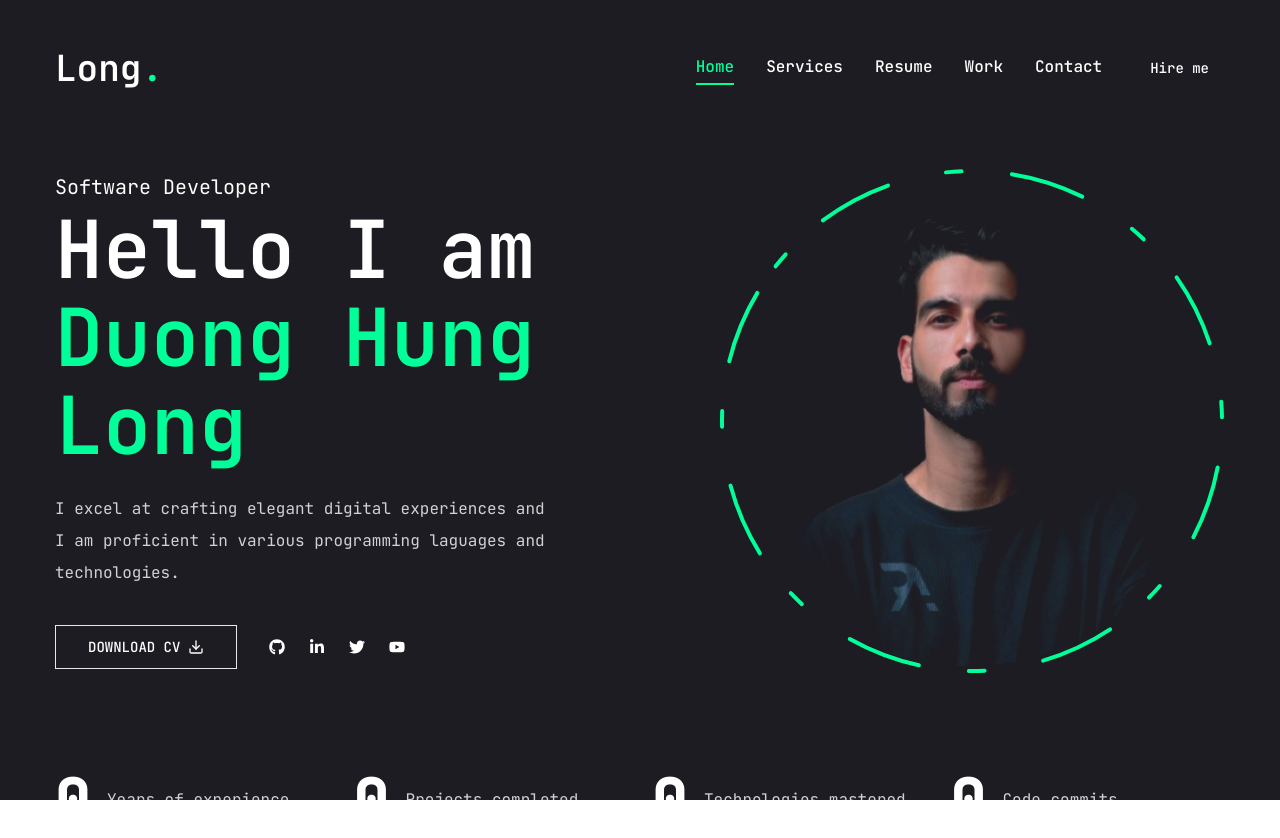
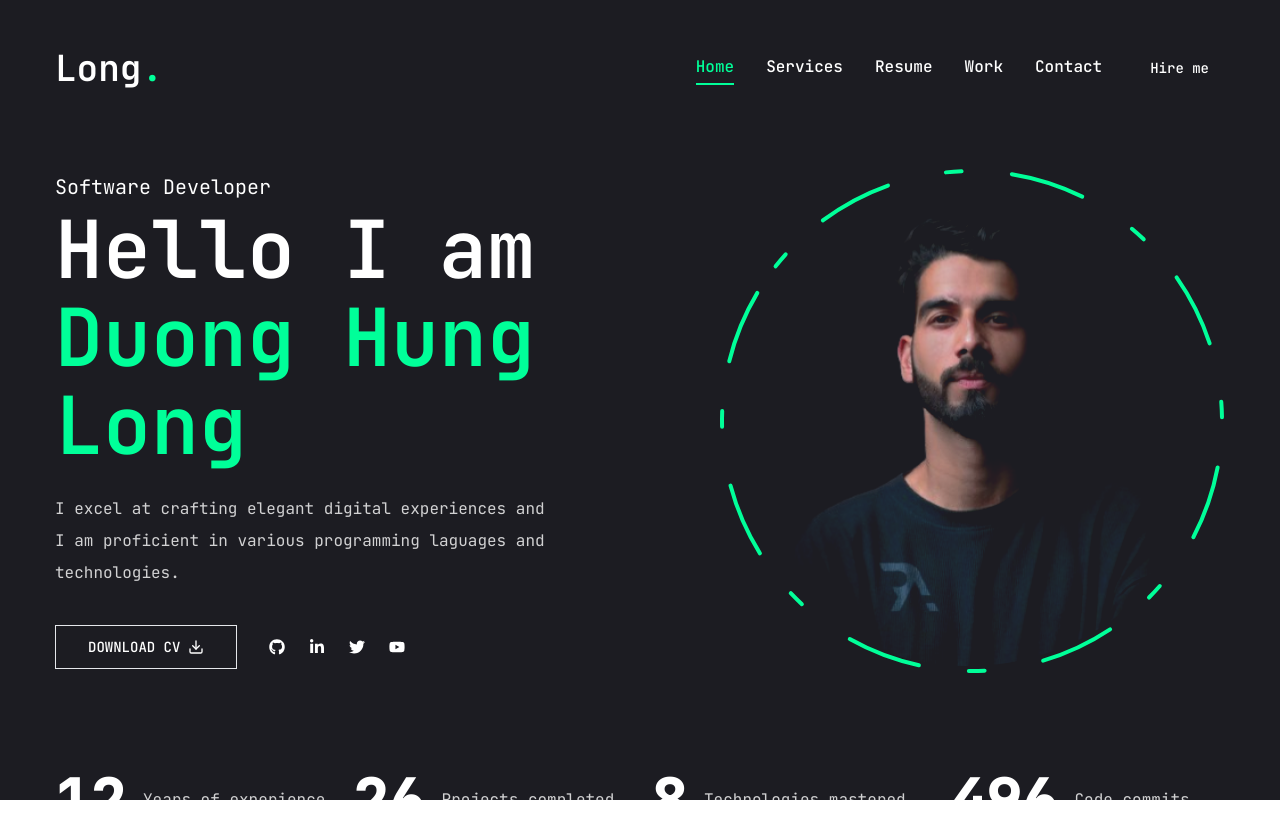
Before and after one commit to duonglong753/my-portfolio, a Next.js app: page / in a window 1280 px wide. Built offline with nearby package versions, Linux system fonts and the light colour scheme.

Commit message:
edit Stats mapping logic

```diff
--- a/components/Stats.jsx
+++ b/components/Stats.jsx
@@ -31,7 +31,7 @@ const Stats = () => {
                 className="flex-1 flex gap-4 items-center justify-center xl:justify-start"
               >
                 <CountUp
-                  end={i.num}
+                  end={item.num}
                   duration={5}
                   delay={2}
                   className="text-4xl xl:text-6xl font-extrabold"
```
